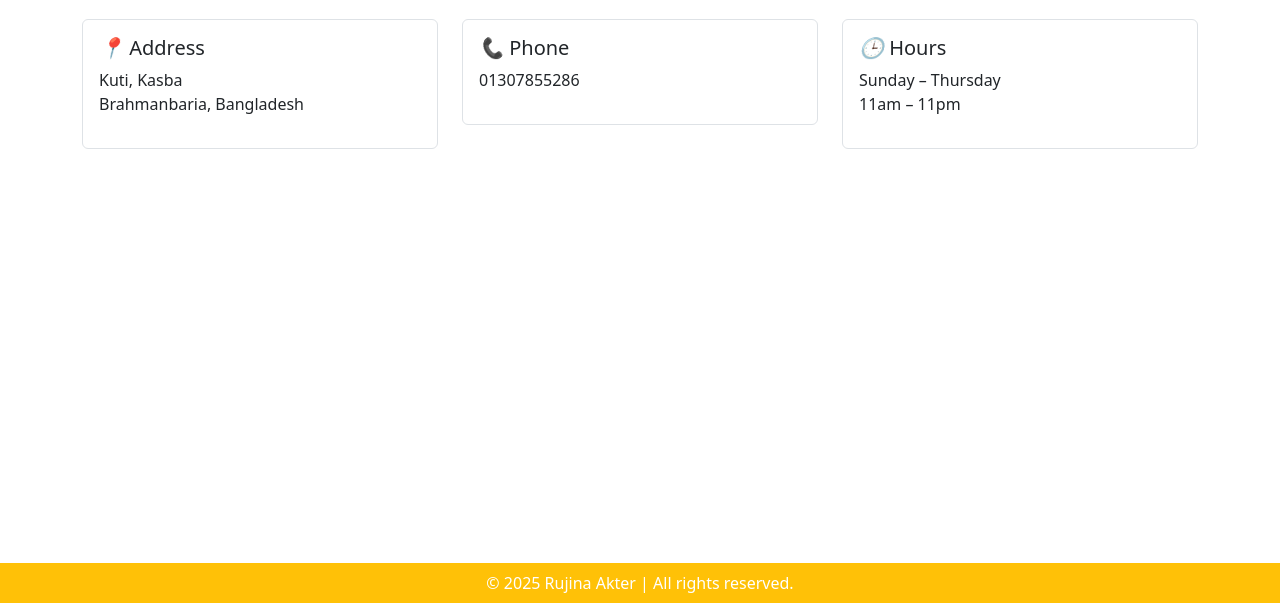
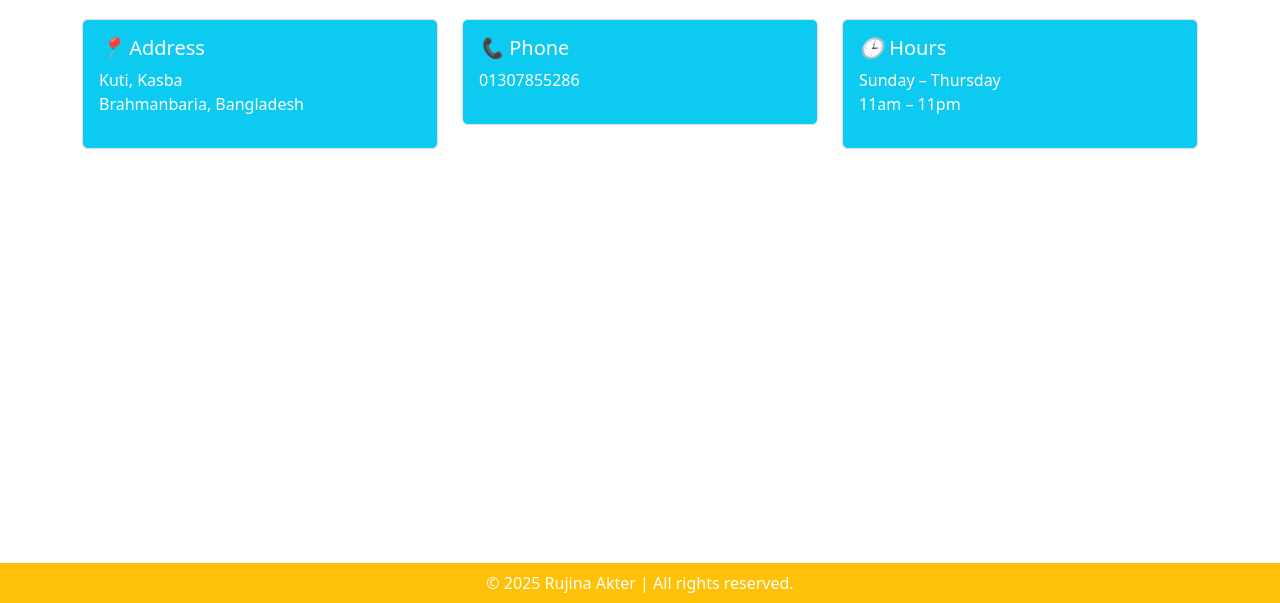
Before and after one commit to rujina143/Portfolio, a plain HTML site: page contact.html in a window 1280 px wide. Shown: the part 197-800 px from the top of the page. Drawn offline with nearby package versions, Linux system fonts and the light colour scheme.

Commit message:
commited

```diff
--- a/contact.html
+++ b/contact.html
@@ -27,19 +27,19 @@
     <h1 class="mt-5">Contact Me</h1>
     <div class="row mt-4">
       <div class="col-md-4 mb-3">
-        <div class="p-3 border rounded">
+        <div class="p-3 border rounded bg-info text-white">
           <h5><i>📍</i> Address</h5>
           <p>Kuti, Kasba<br>Brahmanbaria, Bangladesh</p>
         </div>
       </div>
       <div class="col-md-4 mb-3">
-        <div class="p-3 border rounded">
+        <div class="p-3 border rounded  bg-info text-white">
           <h5><i>📞</i> Phone</h5>
           <p>01307855286</p>
         </div>
       </div>
       <div class="col-md-4 mb-3">
-        <div class="p-3 border rounded">
+        <div class="p-3 border rounded bg-info text-white">
           <h5><i>🕒</i> Hours</h5>
           <p>Sunday – Thursday<br>11am – 11pm</p>
         </div>
```
Also changed, not shown: about.html (+3 -3 lines).
